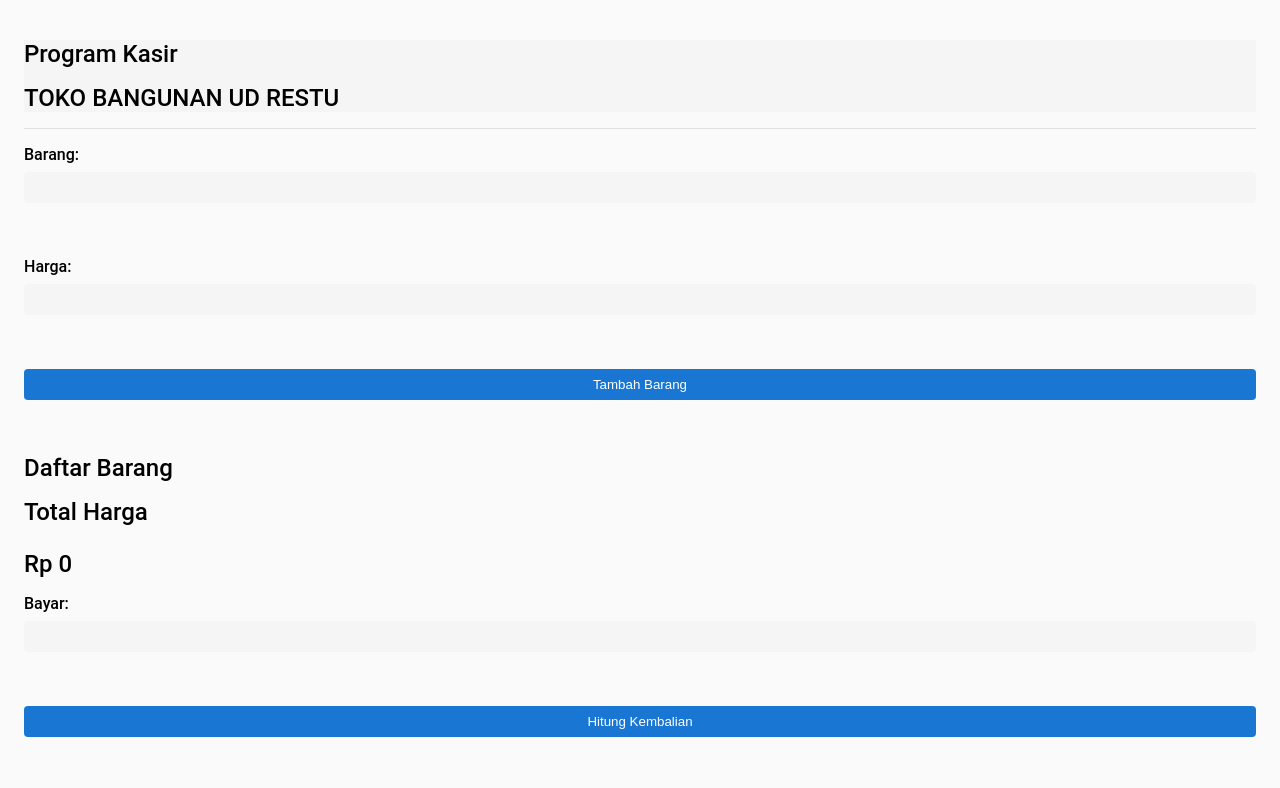
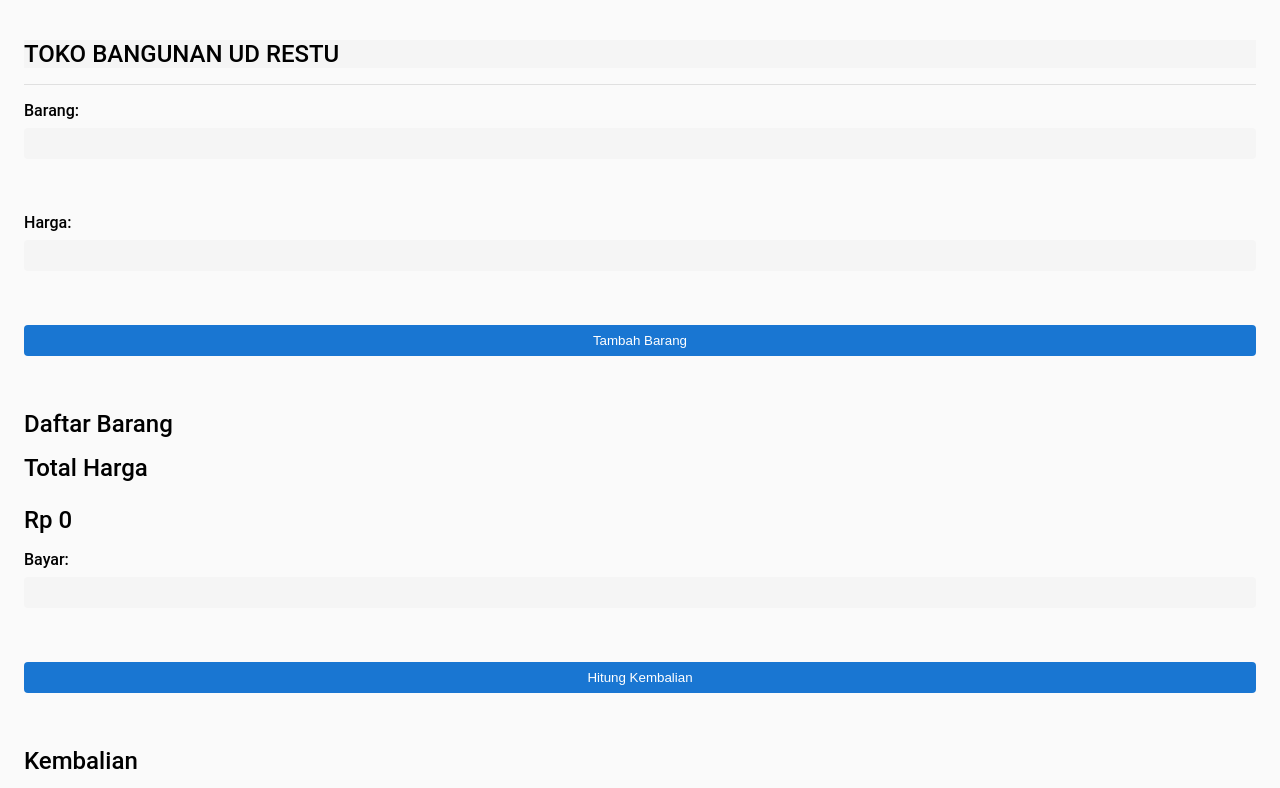
Before and after one commit to andhikaprttp/kasir-toko, a plain HTML site: page index.html in a window 1280 px wide. Shown: the top 788 px of the page. Drawn offline with Linux system fonts and the light colour scheme.

Commit message:
update index.html

```diff
--- a/index.html
+++ b/index.html
@@ -7,7 +7,6 @@
 </head>
 <body>
   <nav class="header">
-  <h2>Program Kasir</h2>
   <h1>TOKO BANGUNAN UD RESTU</h1>
   </nav>
   <hr>
```
